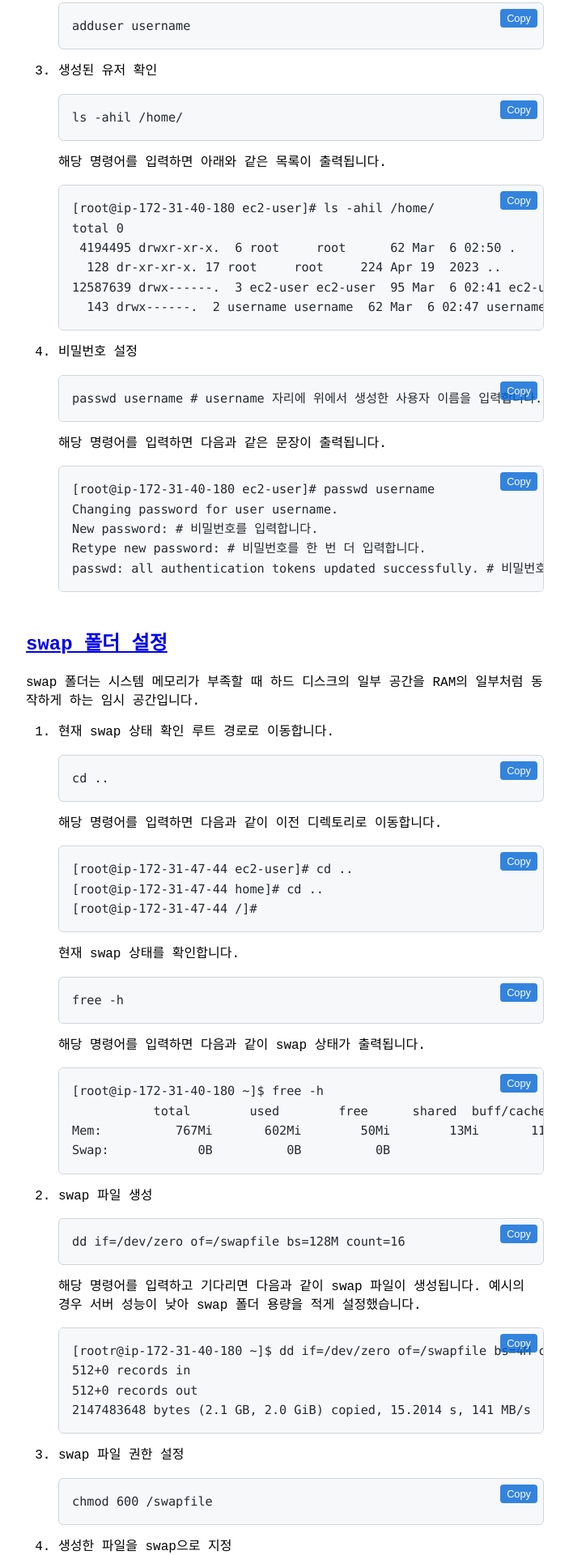
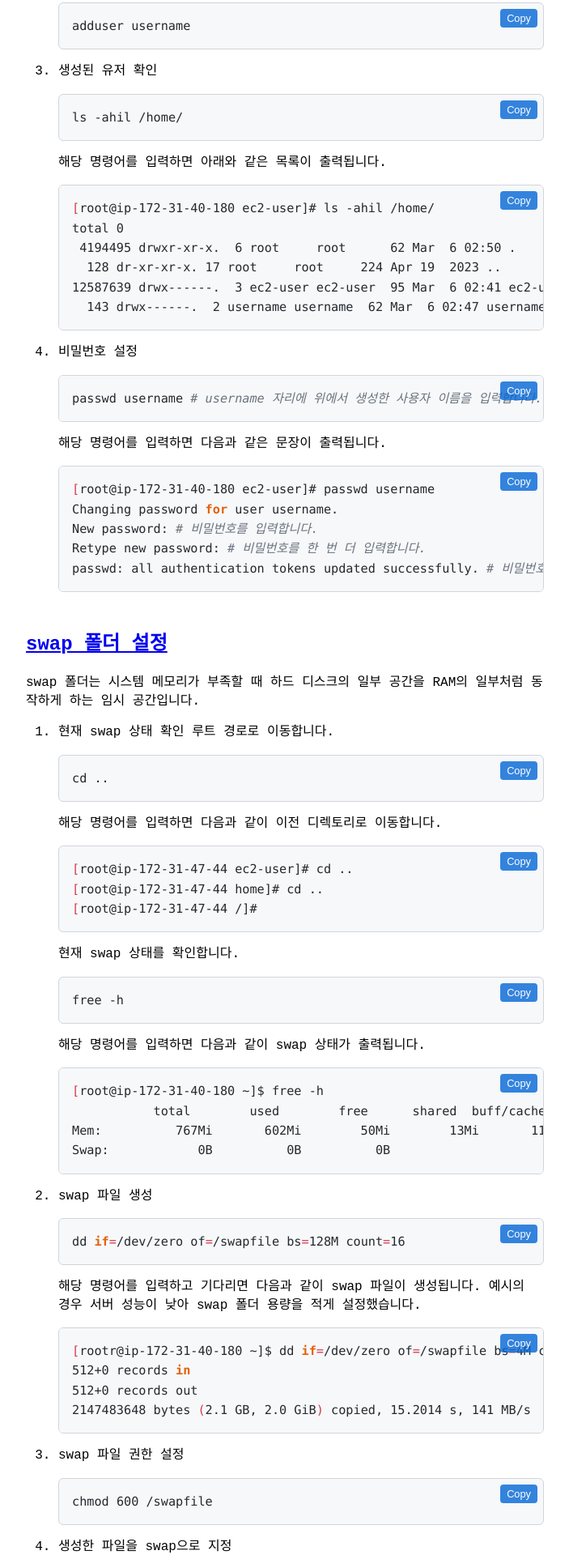
Before and after one commit to BaekJinYoung/BaekJinYoung.github.io, a Jekyll site: the page built from _posts/2025-03-07-Rocky-프로젝트-설치.md, in a window 1280 px wide. Shown: the part 862-2782 px from the top of the page at 81% size, without its empty margins (288-991 px from the left). Built offline with Jekyll 4.4.1, drawn with Linux system fonts in a browser that asks for light colours.

Commit message:
highlight

```diff
--- a/_config.yml
+++ b/_config.yml
@@ -35,3 +35,10 @@ jektex:
   macros:
     - ["\\Q", "\\mathbb{Q}"]
     - ["\\C", "\\mathbb{C}"]
+
+
+highlighter: rouge
+markdown: kramdown
+kramdown:
+  input: GFM
+  syntax_highlighter: rouge
--- a/assets/css/main.css
+++ b/assets/css/main.css
@@ -127,4 +127,12 @@ img {
     opacity: 1;
 }
 
+
+/* Rouge 기본 클래스 예시 */
+.highlight .k { color: #e36209; font-weight: bold; }   /* keyword - 주황 */
+.highlight .s { color: #032f62; }                      /* string - 파랑 */
+.highlight .n { color: #24292e; }                      /* name - 일반 텍스트 */
+.highlight .o { color: #d73a49; }                      /* operator - 연산자 */
+.highlight .c { color: #6a737d; font-style: italic; }  /* comment - 회색 */
+
 /*# sourceMappingURL=main.css.map */
```
